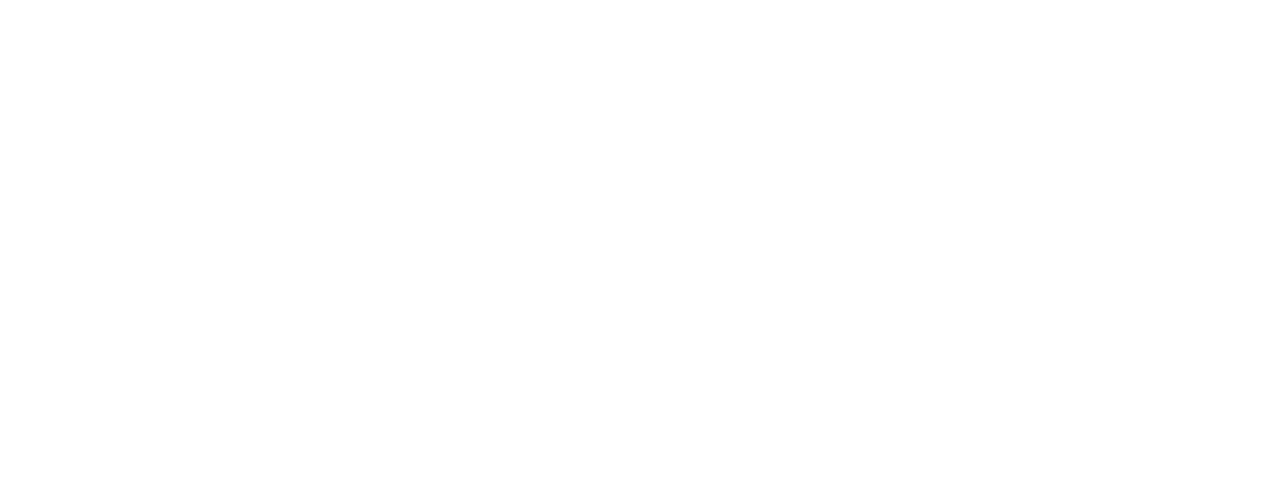
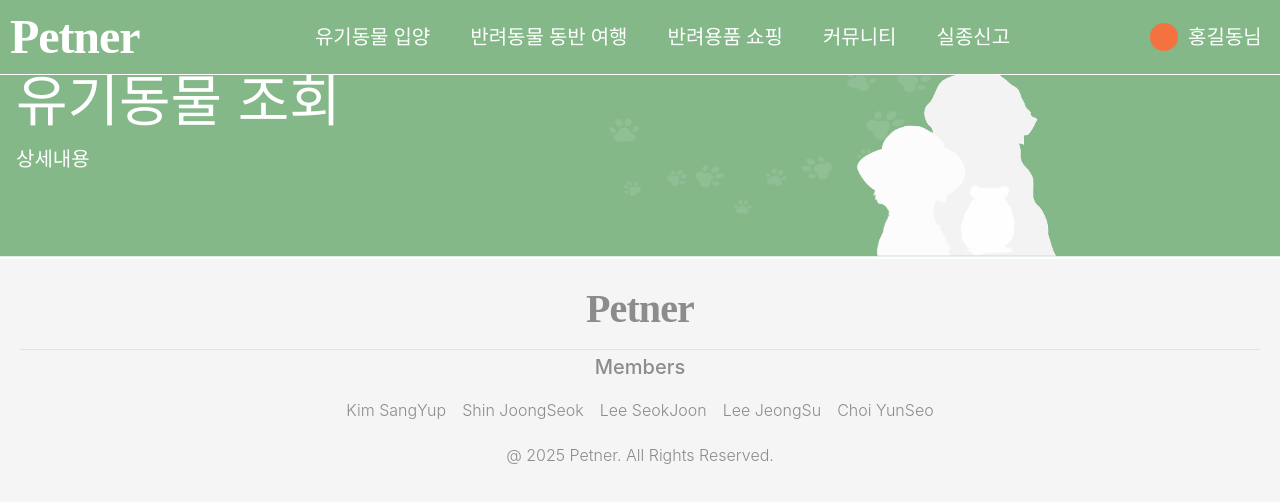
Before and after one commit to kylekim95/petner, a Vue app: page /AdoptionDetail in a window 1280 px wide. Before the commit this address had no page. Shown: the top 502 px of the page. Built offline with nearby package versions, Linux system fonts and the light colour scheme; a web font is replaced by a local one.

Commit message:
Design : 유기동물 조회 상세페이지

```diff
--- a/src/router/index.ts
+++ b/src/router/index.ts
@@ -56,6 +56,11 @@
       name: 'AdoptionSearch',
       component: () => import('../views/AdoptionSearch.vue'),
     },
+    {
+      path: '/AdoptionDetail',
+      name: 'AdoptionDetail',
+      component: () => import('../views/AdoptionDetail.vue'),
+    },
   ],
 });
 
--- a/src/views/AdoptionDetail.vue
+++ b/src/views/AdoptionDetail.vue
@@ -1,5 +1,27 @@
-<script setup lang="ts"></script>
+<script setup lang="ts">
+import AppHeader from '@/components/common/AppHeader.vue';
+import AppFooter from '@/components/common/AppFooter.vue';
+</script>
 
 <template>
-  <div></div>
+  <div>
+    <div class="container-fluid p-0">
+      <AppHeader />
+
+      <div class="banner-container position-relative">
+        <div class="position-absolute top-50 start-0 translate-middle-y p-3 text-white">
+          <h1 class="display-4">유기동물 조회</h1>
+          <p class="lead">상세내용</p>
+        </div>
+        <img
+          src="/PNG-Image/images/adoptdetailbanner.png"
+          alt="Adopt Detail Banner"
+          class="img-fluid"
+          style="max-height: 384px"
+        />
+      </div>
+
+      <AppFooter />
+    </div>
+  </div>
 </template>
```
Also changed, not shown: public/PNG-Image/images/adoptdetailbanner.png (added).
